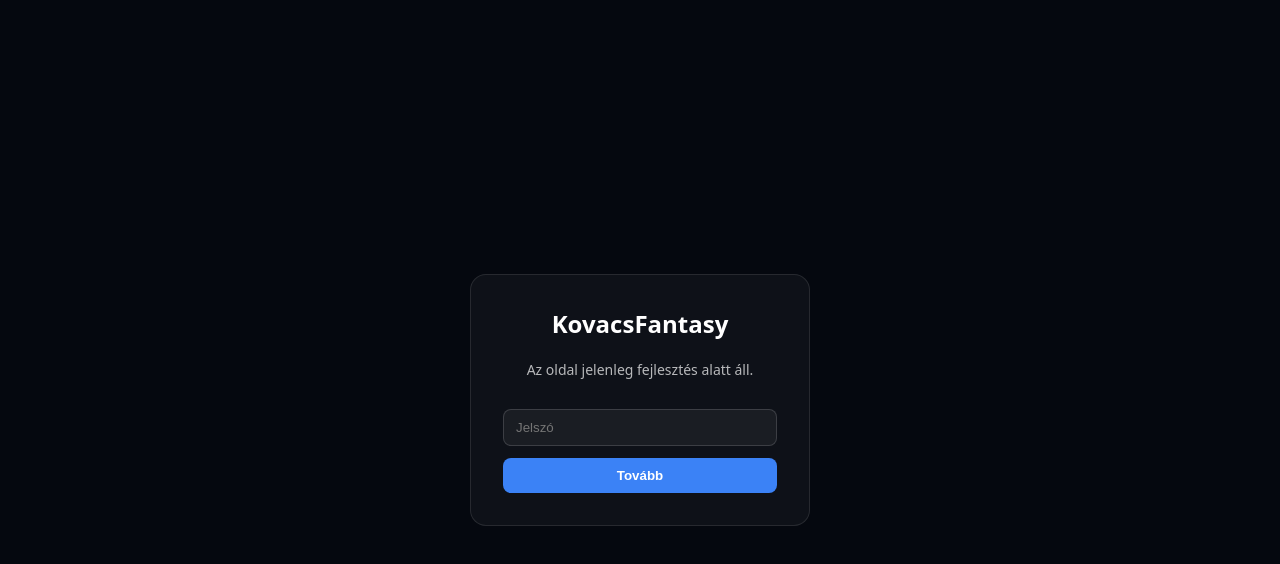
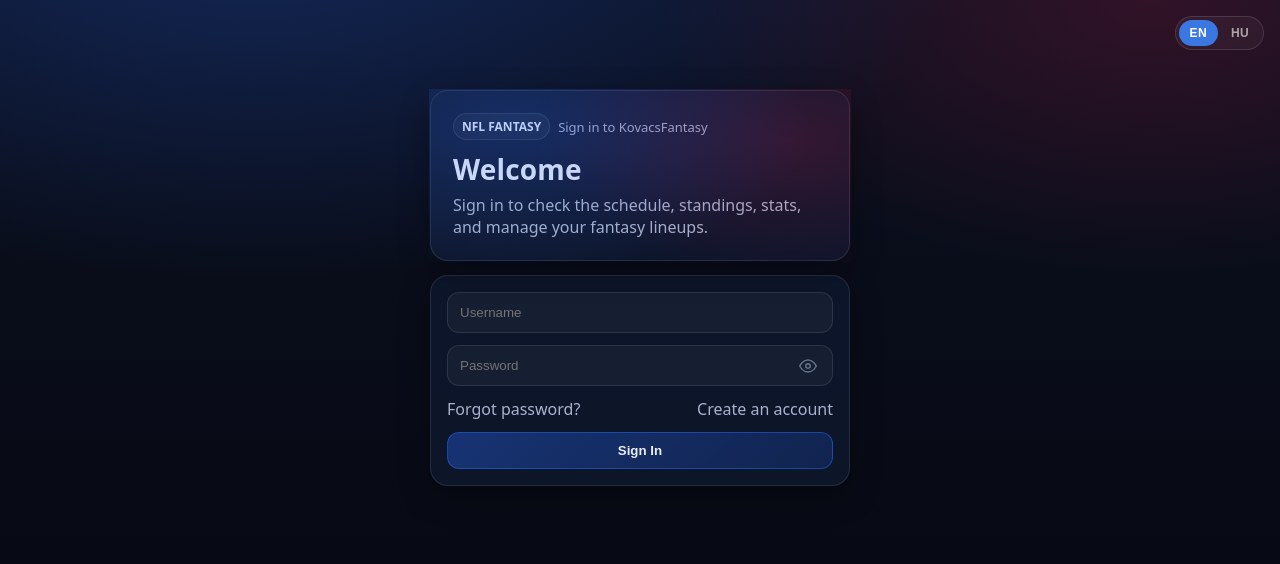
Before and after one commit to koadhun/kovacsfantasy, a React (Vite) app in the folder frontend/: page /login in a window 1280 px wide. Shown: the top 564 px of the page. Built offline with nearby package versions, Linux system fonts and the light colour scheme; no server answers.

Commit message:
Removed sitegate

```diff
--- a/frontend/src/main.jsx
+++ b/frontend/src/main.jsx
@@ -11,11 +11,9 @@ ReactDOM.createRoot(document.getElementById("root")).render(
   <React.StrictMode>
     <ThemeProvider>
       <LanguageProvider>
-        <SiteGate>
           <BrowserRouter>
             <App />
           </BrowserRouter>
-        </SiteGate>
       </LanguageProvider>
     </ThemeProvider>
   </React.StrictMode>
```
